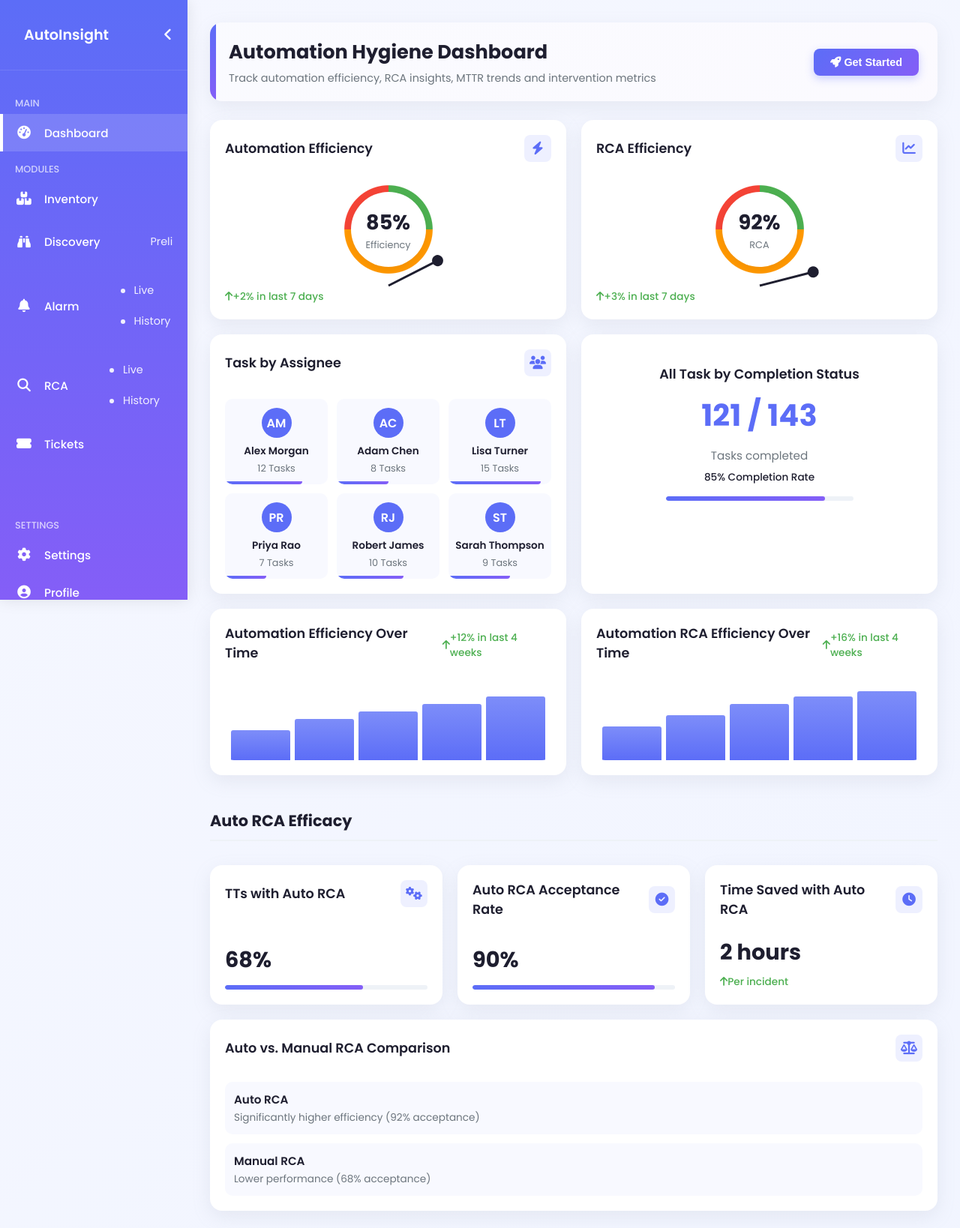
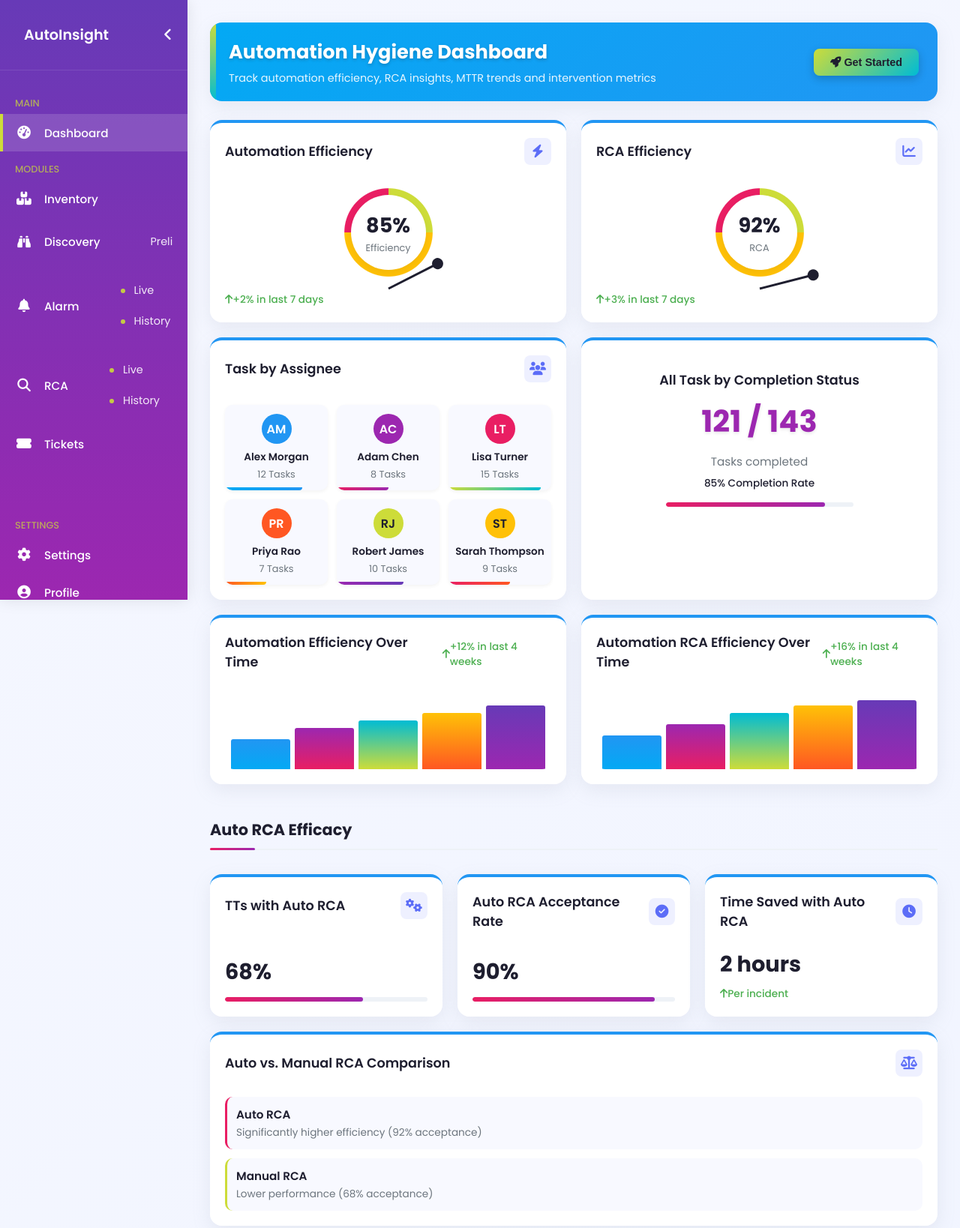
Before and after one commit to madhanlalprofession/tss-figma2, a plain HTML site: page index.html in a window 1280 px wide. Shown: the top 1638 px of the page at 75% size. Drawn offline with Linux system fonts and the light colour scheme.

Commit message:
Update index.html

```diff
--- a/index.html
+++ b/index.html
@@ -25,6 +25,18 @@
       --sidebar-width: 250px;
       --sidebar-collapsed: 70px;
       --transition: all 0.3s ease;
+
+      /* New vibrant colors */
+      --vibrant-purple: #9c27b0;
+      --vibrant-teal: #00bcd4;
+      --vibrant-pink: #e91e63;
+      --vibrant-orange: #ff5722;
+      --vibrant-lime: #cddc39;
+      --vibrant-blue: #2196f3;
+      --vibrant-amber: #ffc107;
+      --vibrant-cyan: #00bcd4;
+      --vibrant-deep-purple: #673ab7;
+      --vibrant-light-blue: #03a9f4;
     }
 
     * {
@@ -45,7 +57,7 @@
     /* Sidebar Styles */
     .sidebar {
       width: var(--sidebar-width);
-      background: linear-gradient(180deg, var(--primary), var(--secondary));
+      background: linear-gradient(180deg, var(--vibrant-deep-purple), var(--vibrant-purple));
       color: white;
       height: 100vh;
       position: fixed;
@@ -78,6 +90,7 @@
 
     .logo-icon {
       font-size: 1.8rem;
+      color: var(--vibrant-lime);
     }
 
     .logo-text {
@@ -103,6 +116,7 @@
 
     .toggle-btn:hover {
       transform: scale(1.1);
+      color: var(--vibrant-lime);
     }
 
     .sidebar-menu {
@@ -116,6 +130,7 @@
       padding: 15px 20px 5px;
       opacity: 0.7;
       transition: var(--transition);
+      color: var(--vibrant-lime);
     }
 
     .sidebar.collapsed .menu-title {
@@ -150,7 +165,7 @@
       top: 0;
       height: 100%;
       width: 4px;
-      background: white;
+      background: var(--vibrant-lime);
     }
 
     .menu-icon {
@@ -195,13 +210,14 @@
 
     .sub-item:hover {
       opacity: 1;
+      color: var(--vibrant-lime);
     }
 
     .sub-item::before {
       content: '';
       width: 6px;
       height: 6px;
-      background: white;
+      background: var(--vibrant-lime);
       border-radius: 50%;
     }
 
@@ -224,7 +240,7 @@
 
     /* Header */
     .dashboard-header {
-      background: var(--card-bg);
+      background: linear-gradient(135deg, var(--vibrant-light-blue), var(--vibrant-blue));
       border-radius: var(--border-radius);
       padding: 20px 25px;
       margin-bottom: 25px;
@@ -234,7 +250,7 @@
       align-items: center;
       position: relative;
       overflow: hidden;
-      background-image: linear-gradient(120deg, rgba(92, 109, 247, 0.03), rgba(132, 94, 247, 0.03));
+      color: white;
     }
 
     .dashboard-header::before {
@@ -244,39 +260,40 @@
       left: 0;
       width: 8px;
       height: 100%;
-      background: linear-gradient(to bottom, var(--primary), var(--secondary));
+      background: linear-gradient(to bottom, var(--vibrant-lime), var(--vibrant-cyan));
     }
 
     .header-content h1 {
       font-size: 1.6rem;
       font-weight: 700;
-      color: var(--dark);
+      color: white;
       margin-bottom: 5px;
+      text-shadow: 0 2px 4px rgba(0,0,0,0.2);
     }
 
     .header-content p {
       font-size: 0.9rem;
-      color: var(--gray);
+      color: rgba(255,255,255,0.9);
       max-width: 600px;
       margin-bottom: 0;
     }
 
     .btn-get-started {
-      background: linear-gradient(135deg, var(--primary), var(--secondary));
+      background: linear-gradient(135deg, var(--vibrant-lime), var(--vibrant-cyan));
       border: none;
       border-radius: 8px;
       padding: 10px 22px;
-      color: white;
-      font-weight: 600;
+      color: var(--dark);
+      font-weight: 700;
       font-size: 0.9rem;
       cursor: pointer;
       transition: var(--transition);
-      box-shadow: 0 4px 12px rgba(92, 109, 247, 0.3);
+      box-shadow: 0 4px 12px rgba(0,0,0,0.2);
     }
 
     .btn-get-started:hover {
       transform: translateY(-3px);
-      box-shadow: 0 6px 16px rgba(92, 109, 247, 0.4);
+      box-shadow: 0 6px 16px rgba(0,0,0,0.3);
     }
 
     /* Main Grid */
@@ -298,11 +315,12 @@
       display: flex;
       flex-direction: column;
       background-image: linear-gradient(120deg, rgba(255,255,255,0.9), rgba(255,255,255,0.7));
+      border-top: 4px solid var(--vibrant-blue);
     }
 
     .card:hover {
       transform: translateY(-5px);
-      box-shadow: 0 12px 28px rgba(149, 157, 165, 0.2);
+      box-shadow: 0 12px 28px rgba(149, 157, 165, 0.3);
     }
 
     .card-header {
@@ -382,7 +400,7 @@
     .progress-fill {
       height: 100%;
       border-radius: 3px;
-      background: linear-gradient(90deg, var(--primary), var(--secondary));
+      background: linear-gradient(90deg, var(--vibrant-pink), var(--vibrant-purple));
     }
 
     /* Charts */
@@ -403,10 +421,26 @@
 
     .bar {
       flex: 1;
-      background: linear-gradient(to top, var(--primary), var(--primary-light));
       margin: 0 3px;
       border-radius: 3px 3px 0 0;
       position: relative;
+      background: linear-gradient(to top, var(--vibrant-light-blue), var(--vibrant-blue));
+    }
+
+    .bar:nth-child(2) {
+      background: linear-gradient(to top, var(--vibrant-pink), var(--vibrant-purple));
+    }
+
+    .bar:nth-child(3) {
+      background: linear-gradient(to top, var(--vibrant-lime), var(--vibrant-cyan));
+    }
+
+    .bar:nth-child(4) {
+      background: linear-gradient(to top, var(--vibrant-orange), var(--vibrant-amber));
+    }
+
+    .bar:nth-child(5) {
+      background: linear-gradient(to top, var(--vibrant-purple), var(--vibrant-deep-purple));
     }
 
     .bar-label {
@@ -466,6 +500,11 @@
       padding: 12px;
       margin-top: 12px;
       font-size: 0.9rem;
+      border-left: 3px solid var(--vibrant-lime);
+    }
+
+    .highlight-container:nth-child(2) {
+      border-left: 3px solid var(--vibrant-pink);
     }
 
     .highlight-title {
@@ -495,6 +534,20 @@
       padding: 5px 12px;
       border-radius: 50px;
       font-size: 0.8rem;
+      background: linear-gradient(135deg, var(--vibrant-lime), var(--vibrant-cyan));
+      color: white;
+    }
+
+    .tag:nth-child(2) {
+      background: linear-gradient(135deg, var(--vibrant-pink), var(--vibrant-purple));
+    }
+
+    .tag:nth-child(3) {
+      background: linear-gradient(135deg, var(--vibrant-orange), var(--vibrant-amber));
+    }
+
+    .tag:nth-child(4) {
+      background: linear-gradient(135deg, var(--vibrant-blue), var(--vibrant-light-blue));
     }
 
     /* Section Titles */
@@ -506,6 +559,18 @@
       padding-bottom: 10px;
       border-bottom: 2px solid var(--light-gray);
       grid-column: span 12;
+      position: relative;
+    }
+
+    .section-title::after {
+      content: '';
+      position: absolute;
+      left: 0;
+      bottom: -2px;
+      width: 60px;
+      height: 3px;
+      background: linear-gradient(90deg, var(--vibrant-pink), var(--vibrant-purple));
+      border-radius: 3px;
     }
 
     /* Grid Spans */
@@ -545,9 +610,9 @@
       height: 100%;
       border-radius: 50%;
       background: conic-gradient(
-        var(--success) 0% 25%,
-        var(--warning) 25% 75%,
-        var(--danger) 75% 100%
+        var(--vibrant-lime) 0% 25%,
+        var(--vibrant-amber) 25% 75%,
+        var(--vibrant-pink) 75% 100%
       );
       mask: radial-gradient(white 55%, transparent 56%);
       -webkit-mask: radial-gradient(white 55%, transparent 56%);
@@ -622,18 +687,19 @@
       transition: var(--transition);
       position: relative;
       overflow: hidden;
+      box-shadow: 0 2px 5px rgba(0,0,0,0.05);
     }
 
     .assignee-card:hover {
       transform: translateY(-3px);
-      box-shadow: 0 4px 8px rgba(0,0,0,0.05);
+      box-shadow: 0 4px 8px rgba(0,0,0,0.1);
     }
 
     .assignee-avatar {
       width: 40px;
       height: 40px;
       border-radius: 50%;
-      background: var(--primary);
+      background: var(--vibrant-blue);
       color: white;
       display: flex;
       align-items: center;
@@ -645,6 +711,28 @@
       z-index: 2;
     }
 
+    .assignee-card:nth-child(2) .assignee-avatar {
+      background: var(--vibrant-purple);
+    }
+
+    .assignee-card:nth-child(3) .assignee-avatar {
+      background: var(--vibrant-pink);
+    }
+
+    .assignee-card:nth-child(4) .assignee-avatar {
+      background: var(--vibrant-orange);
+    }
+
+    .assignee-card:nth-child(5) .assignee-avatar {
+      background: var(--vibrant-lime);
+      color: var(--dark);
+    }
+
+    .assignee-card:nth-child(6) .assignee-avatar {
+      background: var(--vibrant-amber);
+      color: var(--dark);
+    }
+
     .assignee-name {
       font-size: 0.85rem;
       font-weight: 600;
@@ -665,10 +753,30 @@
       bottom: 0;
       left: 0;
       height: 4px;
-      background: linear-gradient(90deg, var(--primary), var(--secondary));
       border-radius: 0 0 10px 10px;
       transition: width 0.5s ease;
       width: 0;
+      background: linear-gradient(90deg, var(--vibrant-light-blue), var(--vibrant-blue));
+    }
+
+    .assignee-card:nth-child(2) .assignee-progress {
+      background: linear-gradient(90deg, var(--vibrant-pink), var(--vibrant-purple));
+    }
+
+    .assignee-card:nth-child(3) .assignee-progress {
+      background: linear-gradient(90deg, var(--vibrant-lime), var(--vibrant-cyan));
+    }
+
+    .assignee-card:nth-child(4) .assignee-progress {
+      background: linear-gradient(90deg, var(--vibrant-orange), var(--vibrant-amber));
+    }
+
+    .assignee-card:nth-child(5) .assignee-progress {
+      background: linear-gradient(90deg, var(--vibrant-purple), var(--vibrant-deep-purple));
+    }
+
+    .assignee-card:nth-child(6) .assignee-progress {
+      background: linear-gradient(90deg, var(--vibrant-pink), var(--vibrant-orange));
     }
 
     /* Active Tasks */
@@ -688,11 +796,12 @@
       transition: var(--transition);
       position: relative;
       overflow: hidden;
+      box-shadow: 0 2px 5px rgba(0,0,0,0.05);
     }
 
     .task-item:hover {
       transform: translateX(3px);
-      box-shadow: 0 4px 8px rgba(0,0,0,0.05);
+      box-shadow: 0 4px 8px rgba(0,0,0,0.1);
     }
 
     .task-icon {
@@ -729,9 +838,9 @@
 
     .task-progress-bar {
       height: 100%;
-      background: var(--primary);
       border-radius: 3px;
       transition: width 1s ease;
+      background: linear-gradient(90deg, var(--vibrant-light-blue), var(--vibrant-blue));
     }
 
     .task-status {
@@ -742,13 +851,14 @@
       border-radius: 20px;
       margin-left: 12px;
       flex-shrink: 0;
+      box-shadow: 0 2px 4px rgba(0,0,0,0.1);
     }
 
     /* Status Colors */
-    .status-review { background: #ff9800; }
-    .status-progress { background: #2196f3; }
-    .status-done { background: #4caf50; }
-    .status-new { background: #9c27b0; }
+    .status-review { background: var(--vibrant-amber); color: var(--dark); }
+    .status-progress { background: var(--vibrant-blue); }
+    .status-done { background: var(--vibrant-lime); color: var(--dark); }
+    .status-new { background: var(--vibrant-pink); }
 
     /* Completion Status */
     .completion-card {
@@ -760,10 +870,11 @@
     .completion-value {
       font-size: 2.5rem;
       font-weight: 700;
-      color: var(--primary);
+      color: var(--vibrant-purple);
       margin: 12px 0;
       position: relative;
       display: inline-block;
+      text-shadow: 0 2px 4px rgba(0,0,0,0.1);
     }
 
     .completion-label {
@@ -812,7 +923,7 @@
       left: 0;
       width: 100%;
       height: 80%;
-      stroke: var(--primary);
+      stroke: var(--vibrant-blue);
       stroke-width: 2;
       fill: none;
       stroke-dasharray: 1000;
```
